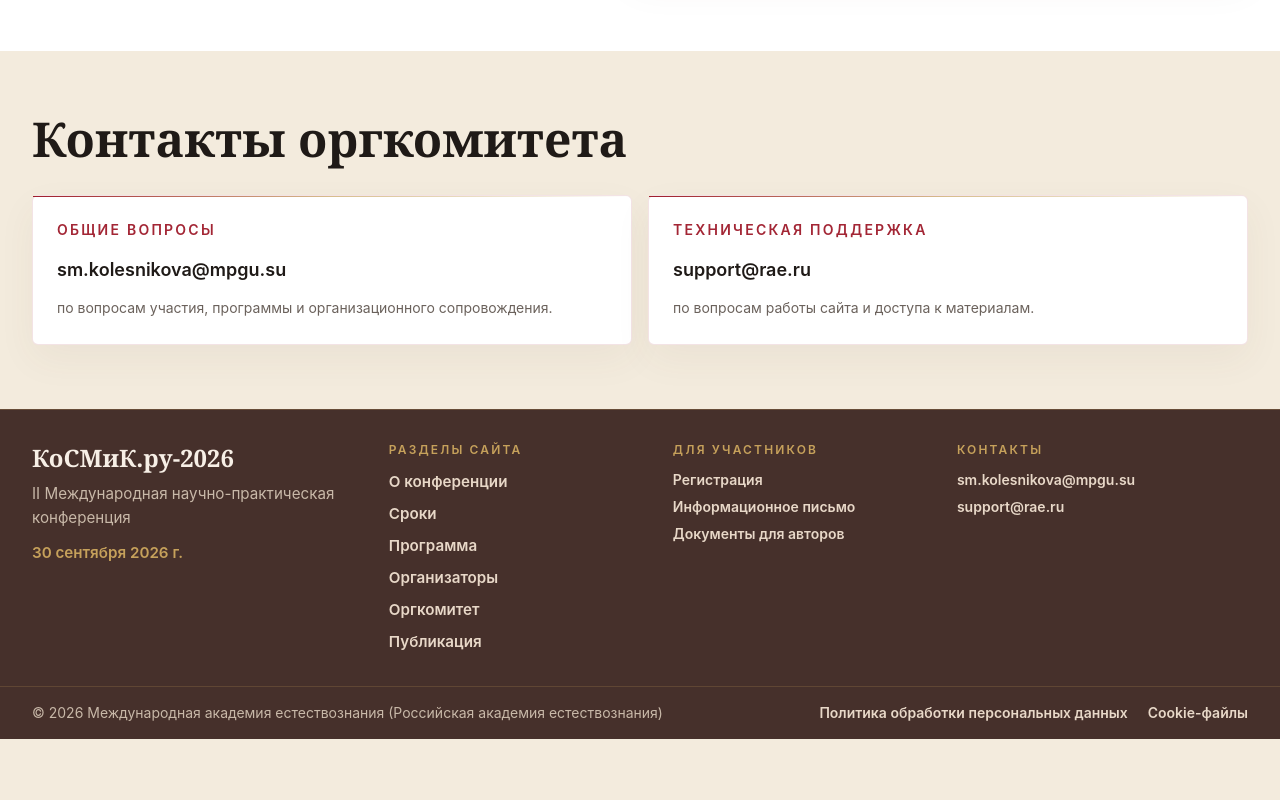
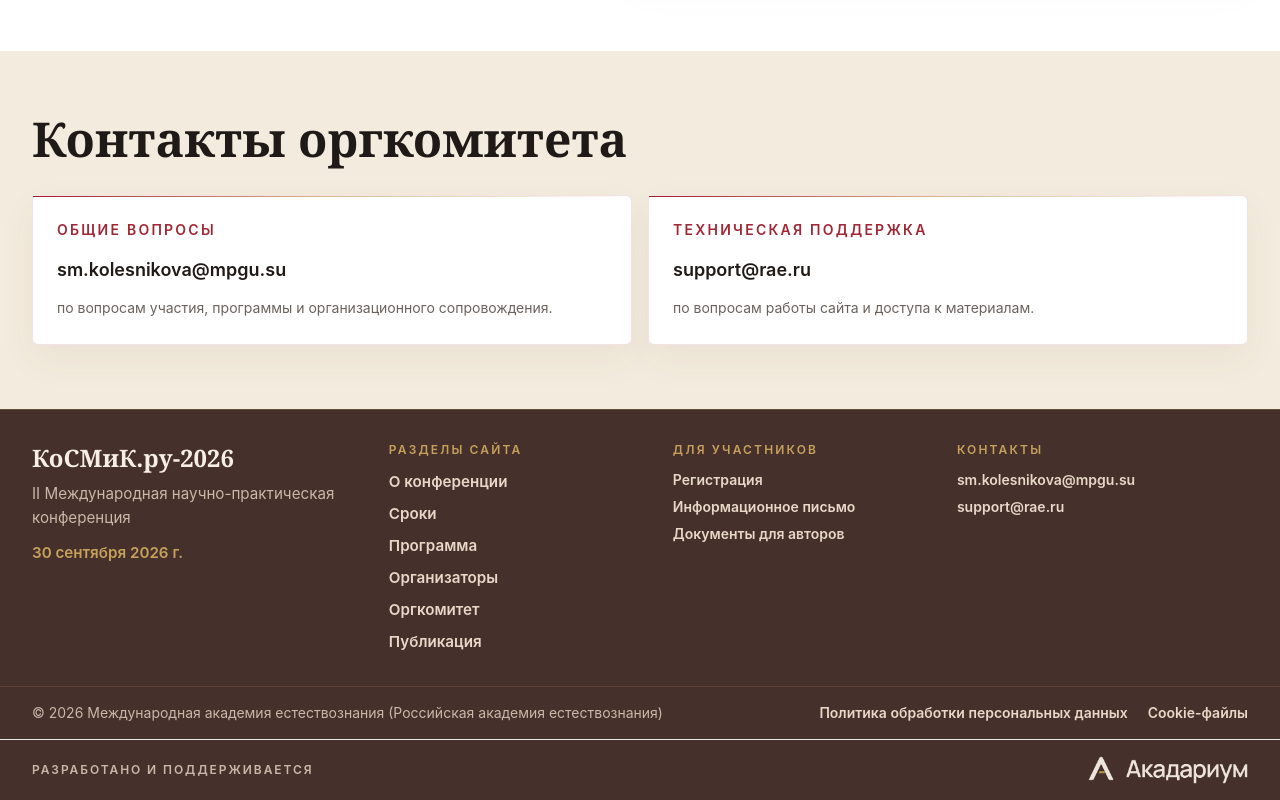
Before and after one commit to bizenkovk/kosmik, a Next.js app: page / in a window 1280 px wide. Shown: the part 5397-6197 px from the top of the page. Before the commit the page ends 6136 px from the top, so only its background shows below. Built offline with nearby package versions, Linux system fonts and the light colour scheme; no server answers.

Commit message:
Update footer support credit

```diff
--- a/components/Footer.tsx
+++ b/components/Footer.tsx
@@ -74,6 +74,16 @@ export function Footer() {
           </div>
         </div>
       </div>
+      <div className="border-t border-[#C6A15B]/14">
+        <div className="mx-auto flex max-w-7xl flex-col items-start gap-2 px-4 py-4 text-xs font-semibold uppercase tracking-[0.16em] text-[#C8B8A8] sm:px-6 md:flex-row md:items-center md:justify-between lg:px-8">
+          <span>{footerContent.supportCredit.label}</span>
+          <img
+            src={footerContent.supportCredit.logoSrc}
+            alt={footerContent.supportCredit.logoAlt}
+            className="h-7 w-auto max-w-[220px] object-contain opacity-95"
+          />
+        </div>
+      </div>
     </footer>
   );
 }
--- a/data/conference.ts
+++ b/data/conference.ts
@@ -306,6 +306,11 @@ export const footerContent = {
     label: "Cookie-файлы",
     href: "/cookies"
   },
+  supportCredit: {
+    label: "Разработано и поддерживается",
+    logoSrc: "/logos/akadarium-footer.png",
+    logoAlt: "Акадариум"
+  },
   groups: [
     {
       title: "Разделы сайта",
```
Also changed, not shown: public/logos/akadarium-footer.png (added).
